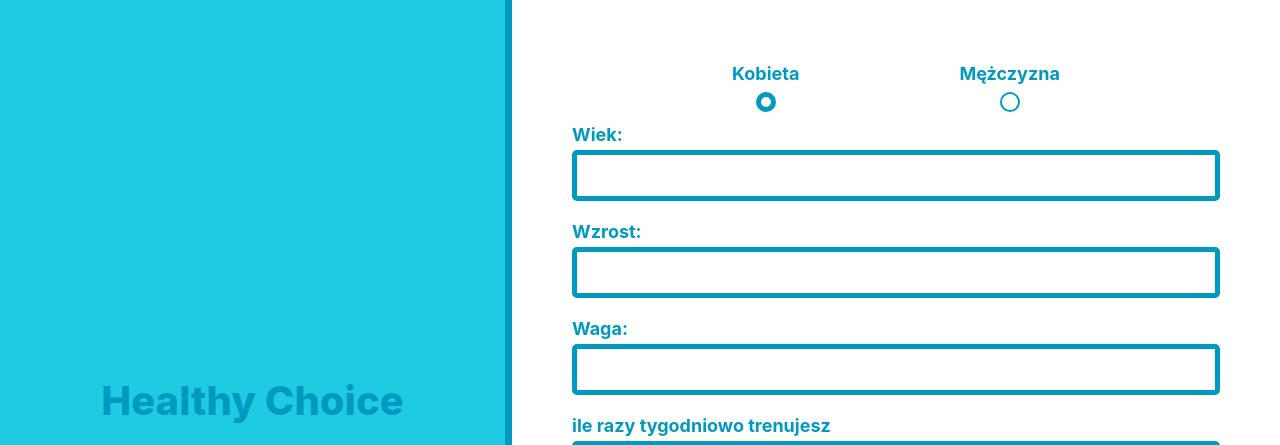
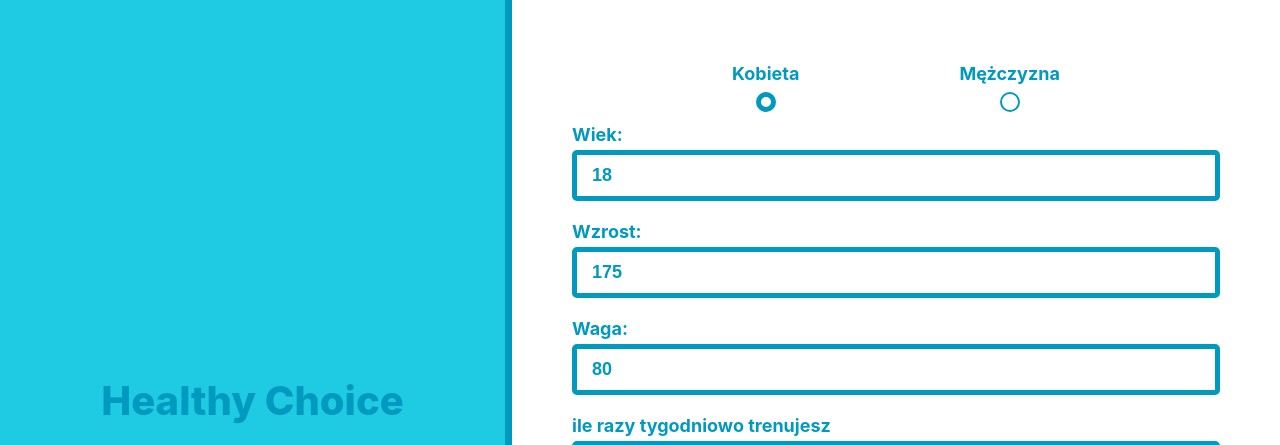
Before and after one commit to DominikSzela/healthy-choice, a React (Create React App) app: page / in a window 1280 px wide. Shown: the top 445 px of the page. Built offline with nearby package versions, Linux system fonts and the light colour scheme.

Commit message:
improved form by reducing code and migrating logic to separate file and component

```diff
--- a/src/components/Form/Form.jsx
+++ b/src/components/Form/Form.jsx
@@ -1,25 +1,13 @@
+import styles from './form.module.css';
 import { postForm } from '../../API/Form';
-import styles from './form.module.css';
+import { defaultProperties } from './defaultProperties';
 import { useState, forwardRef, useImperativeHandle } from 'react';
 
-const Form = forwardRef(({ setTextError }, ref) => {
-    const [formData, setFormData] = useState({
-        gender: "female",
-        age: "",
-        height: "",
-        weight: "",
-        trainingDays: "0-1",
-        goal: "weight_loss",
-    })
-
-    const [numberInputs, setNumberInputs] = useState({
-        age: { name: 'age', polishName: 'wieku', min: 1, max: 250, unit: 'lat', classInput: styles.normalInput },
-        height: { name: 'height', polishName: 'wzrostu', min: 1, max: 300, unit: 'cm', classInput: styles.normalInput },
-        weight: { name: 'weight', polishName: 'wagi', min: 1, max: 350, unit: 'kg', classInput: styles.normalInput }
-    });
+const Form = forwardRef(({ formData, setFormData, setTextError }, ref) => {
+    const [numberInputs, setNumberInputs] = useState(defaultProperties);
 
     const handleKeyDown = (event) => {
-        if (event.key === '-' || event.key === '.' || event.key === 'e') event.preventDefault(); //allow only numbers from 0 to 9
+        if (['-', '.', 'e'].includes(event.key)) event.preventDefault(); //allow only numbers from 0 to 9
         event.target.value = event.target.value.replace(/^0/, ""); //prevents zeros before numbers
     }
 
@@ -48,21 +36,17 @@ const Form = forwardRef(({ setTextError }, ref) => {
         return condition;
     };
 
-    const checkForm = () => {
-        resetInputsStyles();
+    const validateInputs = () => {
         return (
             validateInput(numberInputs.age, formData.age) &&
             validateInput(numberInputs.height, formData.height) &&
             validateInput(numberInputs.weight, formData.weight)
-        );
-    };
+        )
+    }
 
     const handleSubmit = () => {
-        if (checkForm()) {
-            postForm(formData);
-            return true;
-        }
-        else return false;
+        resetInputsStyles();
+        return validateInputs() ? (postForm(formData), true) : false;
     };
 
     useImperativeHandle(ref, () => ({ handleSubmit }));
--- /dev/null
+++ b/src/components/Form/defaultProperties.js
@@ -0,0 +1,30 @@
+import styles from './form.module.css';
+
+const defaultProperties = {
+    age: {
+        name: 'age',
+        polishName: 'wieku',
+        min: 1,
+        max: 250,
+        unit: 'lat',
+        classInput: styles.normalInput
+    },
+    height: {
+        name: 'height',
+        polishName: 'wzrostu',
+        min: 1,
+        max: 300,
+        unit: 'cm',
+        classInput: styles.normalInput
+    },
+    weight: {
+        name: 'weight',
+        polishName: 'wzrostu',
+        min: 1,
+        max: 350,
+        unit: 'kg',
+        classInput: styles.normalInput
+    }
+}
+
+export { defaultProperties }
--- a/src/components/Steps/Steps.jsx
+++ b/src/components/Steps/Steps.jsx
@@ -1,15 +1,10 @@
 import styles from './steps.module.css'
-import { forwardRef } from 'react';
 
-const Steps = forwardRef(({ formRef, step, textError, setStep }, ref) => {
+const Steps = ({ step, setStep, handleSubmit, textError }) => {
     const nextStep = () => {
-        if (step === 1) {
-            const isFormSent = formRef.current.handleSubmit() //use handleSubmit() from Form component, to send form
-            if (!isFormSent) return;
-        }
-        setStep(step + 1);
+        if ((step === 1 && !handleSubmit())) return; //if validation fails, stay on form
+        setStep(step + 1)
     };
-
     const previousStep = () => setStep(step - 1);
 
     return (
@@ -29,6 +24,6 @@ const Steps = forwardRef(({ formRef, step, textError, setStep }, ref) => {
             }
         </div>
     )
-})
+}
 
 export default Steps;
--- a/src/pages/App.js
+++ b/src/pages/App.js
@@ -7,9 +7,18 @@ import Supplements from '../components/Supplements/Supplements';
 import Steps from '../components/Steps/Steps';
 
 function App() {
+  const formRef = useRef();
   const [step, setStep] = useState(1);
   const [textError, setTextError] = useState(null);
-  const formRef = useRef();
+  const [formData, setFormData] = useState({
+    gender: "female",
+    age: "18",
+    height: "175",
+    weight: "80",
+    trainingDays: "0-1",
+    goal: "weight_loss",
+  })
+  const handleSubmit = () => { return formRef.current.handleSubmit() };
 
   return (
     <div className={styles.app}>
@@ -18,16 +27,21 @@ function App() {
       </div>
       <div className={styles.displayRight}>
         <div className={styles.view}>
-          {step === 1 && <Form ref={formRef} setTextError={setTextError} />}
+          {step === 1 && <Form
+            ref={formRef}
+            formData={formData}
+            setFormData={setFormData}
+            setTextError={setTextError}
+          />}
           {step === 2 && <Diet />}
           {step === 3 && <Equipment />}
           {step === 4 && <Supplements />}
         </div>
         <Steps
-          formRef={formRef}
           step={step}
+          setStep={setStep}
+          handleSubmit={handleSubmit}
           textError={textError}
-          setStep={setStep}
         />
       </div>
     </div >
```
